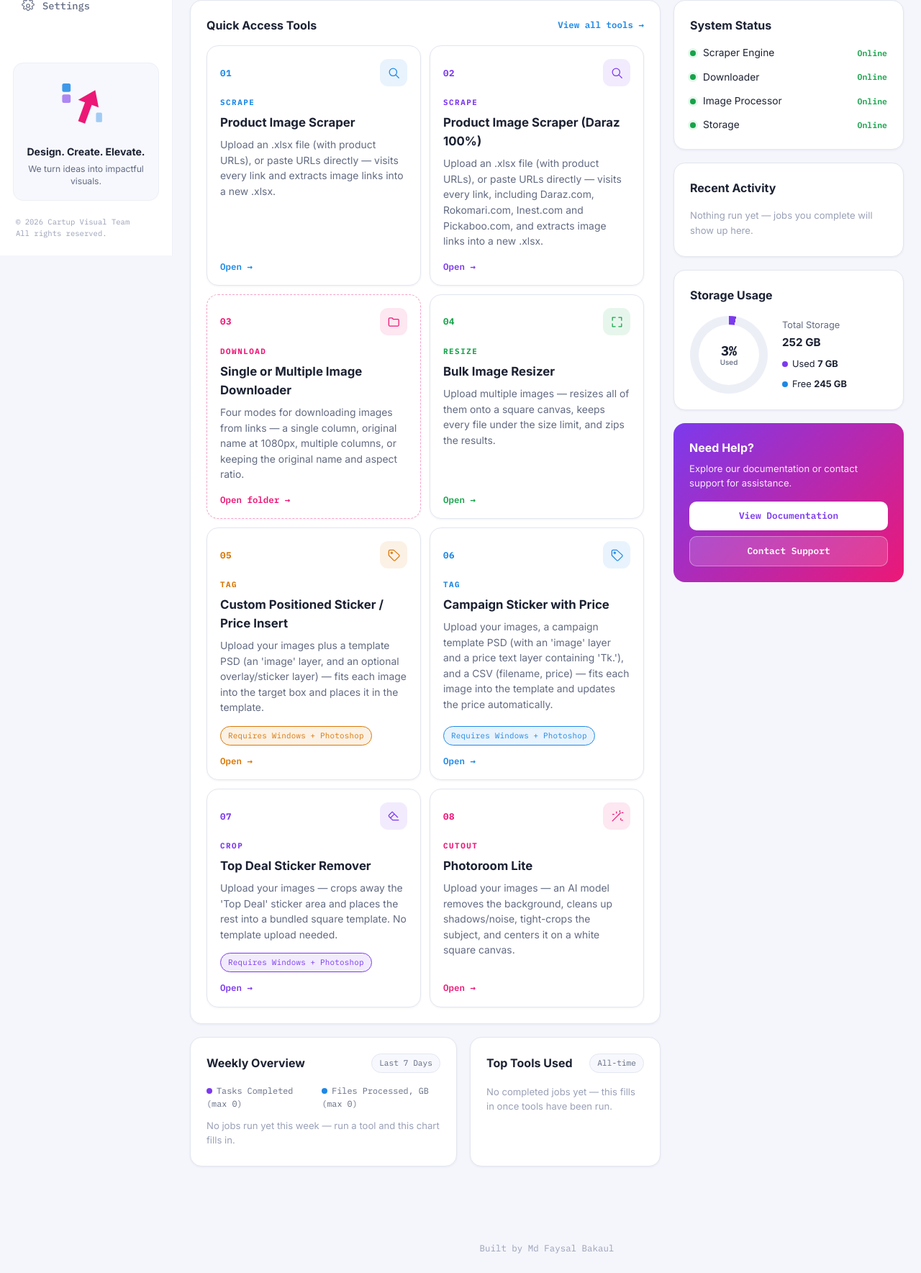
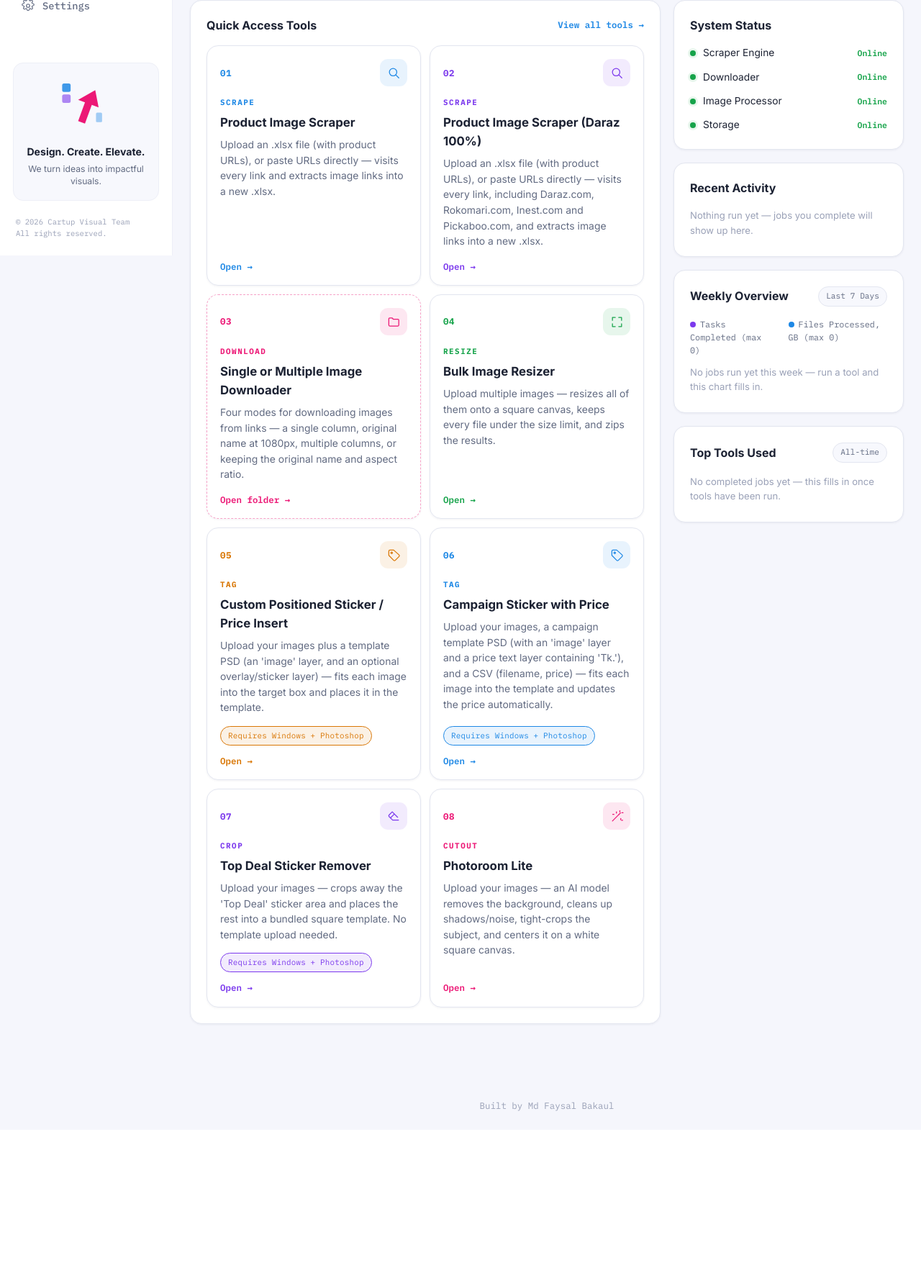
Before and after one commit to faysal580/my-webapp, a Flask app: page / in a window 1280 px wide. Shown: the part 445-2214 px from the top of the page at 72% size. After the commit the page ends 1989 px from the top, so only its background shows below. Run offline with Flask 3, Linux system fonts and the light colour scheme; the visitor is signed in with stand-in values (Sample User, id 1).

Commit message:
Add files via upload

```diff
--- a/webapp/templates/index.html
+++ b/webapp/templates/index.html
@@ -129,7 +129,40 @@
         </div>
       </div>
 
-      <div class="dash-row-2col">
+    </div>
+
+    <div class="dashboard-side">
+
+      <div class="panel-card">
+        <div class="panel-header"><h3>System Status</h3></div>
+        <ul class="status-list">
+          {% for s in dash.system_status %}
+            <li><span class="status-dot {% if s.state != 'Online' %}status-dot-warn{% endif %}"></span><span class="status-name">{{ s.name }}</span><span class="status-state {% if s.state != 'Online' %}status-state-warn{% endif %}">{{ s.state }}</span></li>
+          {% endfor %}
+        </ul>
+      </div>
+
+      <div class="panel-card">
+        <div class="panel-header">
+          <h3>Recent Activity</h3>
+        </div>
+        {% if dash.recent_activity %}
+        <ul class="activity-list">
+          {% for a in dash.recent_activity %}
+            <li>
+              <span class="activity-icon {% if a.status == 'error' %}activity-icon-error{% endif %}">{{ icons[a.icon]|safe }}</span>
+              <div>
+                <div class="activity-name">{{ a.name }}</div>
+                <div class="activity-meta">{{ a.meta }}</div>
+              </div>
+            </li>
+          {% endfor %}
+        </ul>
+        {% else %}
+          <p class="empty-note">Nothing run yet — jobs you complete will show up here.</p>
+        {% endif %}
+      </div>
+
       <div class="panel-card">
         <div class="panel-header">
           <h3>Weekly Overview</h3>
@@ -184,62 +217,6 @@
           <p class="empty-note">No completed jobs yet — this fills in once tools have been run.</p>
         {% endif %}
       </div>
-      </div>
-
-    </div>
-
-    <div class="dashboard-side">
-
-      <div class="panel-card">
-        <div class="panel-header"><h3>System Status</h3></div>
-        <ul class="status-list">
-          {% for s in dash.system_status %}
-            <li><span class="status-dot {% if s.state != 'Online' %}status-dot-warn{% endif %}"></span><span class="status-name">{{ s.name }}</span><span class="status-state {% if s.state != 'Online' %}status-state-warn{% endif %}">{{ s.state }}</span></li>
-          {% endfor %}
-        </ul>
-      </div>
-
-      <div class="panel-card">
-        <div class="panel-header">
-          <h3>Recent Activity</h3>
-        </div>
-        {% if dash.recent_activity %}
-        <ul class="activity-list">
-          {% for a in dash.recent_activity %}
-            <li>
-              <span class="activity-icon {% if a.status == 'error' %}activity-icon-error{% endif %}">{{ icons[a.icon]|safe }}</span>
-              <div>
-                <div class="activity-name">{{ a.name }}</div>
-                <div class="activity-meta">{{ a.meta }}</div>
-              </div>
-            </li>
-          {% endfor %}
-        </ul>
-        {% else %}
-          <p class="empty-note">Nothing run yet — jobs you complete will show up here.</p>
-        {% endif %}
-      </div>
-
-      <div class="panel-card">
-        <div class="panel-header"><h3>Storage Usage</h3></div>
-        <div class="donut-row">
-          <div class="donut" style="--pct: {{ dash.storage_pct }};">
-            <span class="donut-pct">{{ dash.storage_pct }}%<small>Used</small></span>
-          </div>
-          <div class="donut-legend">
-            <div class="donut-legend-total">Total Storage<strong>{{ dash.storage_total_gb }} GB</strong></div>
-            <div><span class="dot dot-accent2"></span>Used <strong>{{ dash.storage_used_gb }} GB</strong></div>
-            <div><span class="dot dot-accent"></span>Free <strong>{{ dash.storage_total_gb - dash.storage_used_gb }} GB</strong></div>
-          </div>
-        </div>
-      </div>
-
-      <div class="need-help-card">
-        <h3>Need Help?</h3>
-        <p>Explore our documentation or contact support for assistance.</p>
-        <a class="btn-help-primary" href="https://github.com" target="_blank" rel="noopener">View Documentation</a>
-        <a class="btn-help-secondary" href="mailto:support@cartupbd.com">Contact Support</a>
-      </div>
 
     </div>
   </div>
```
Lines whose indentation alone changed are shown as unchanged.
